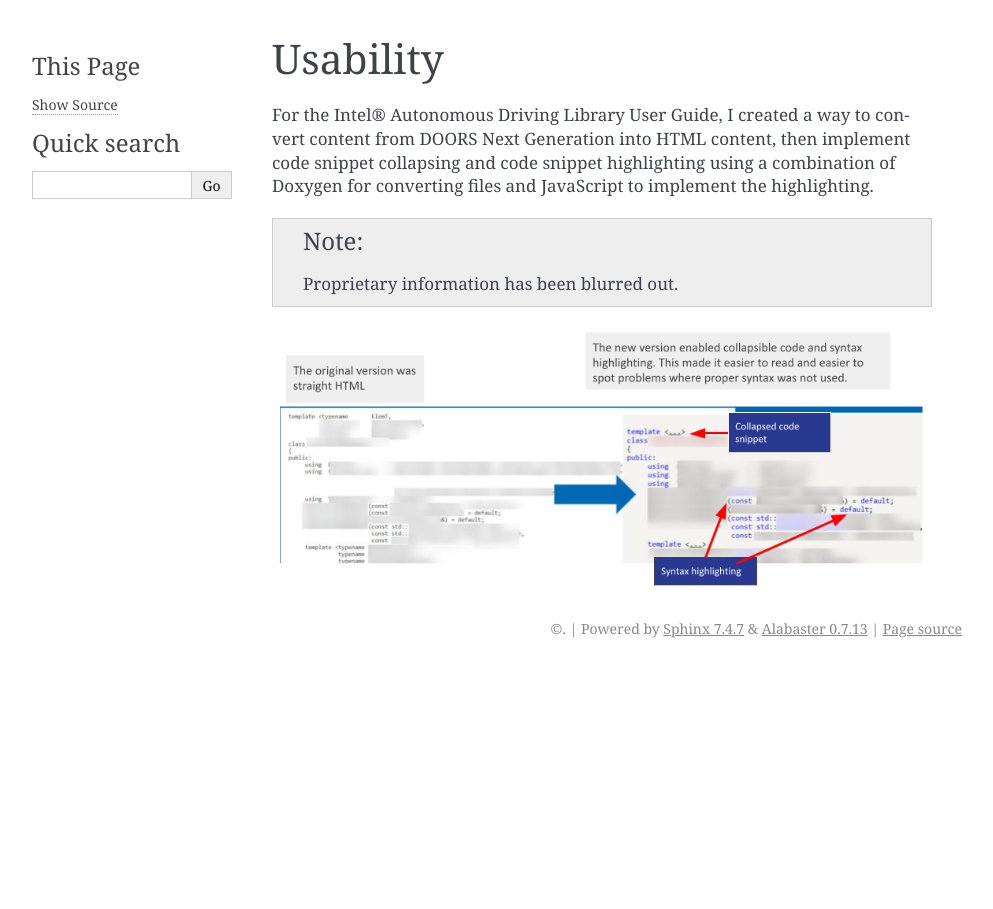
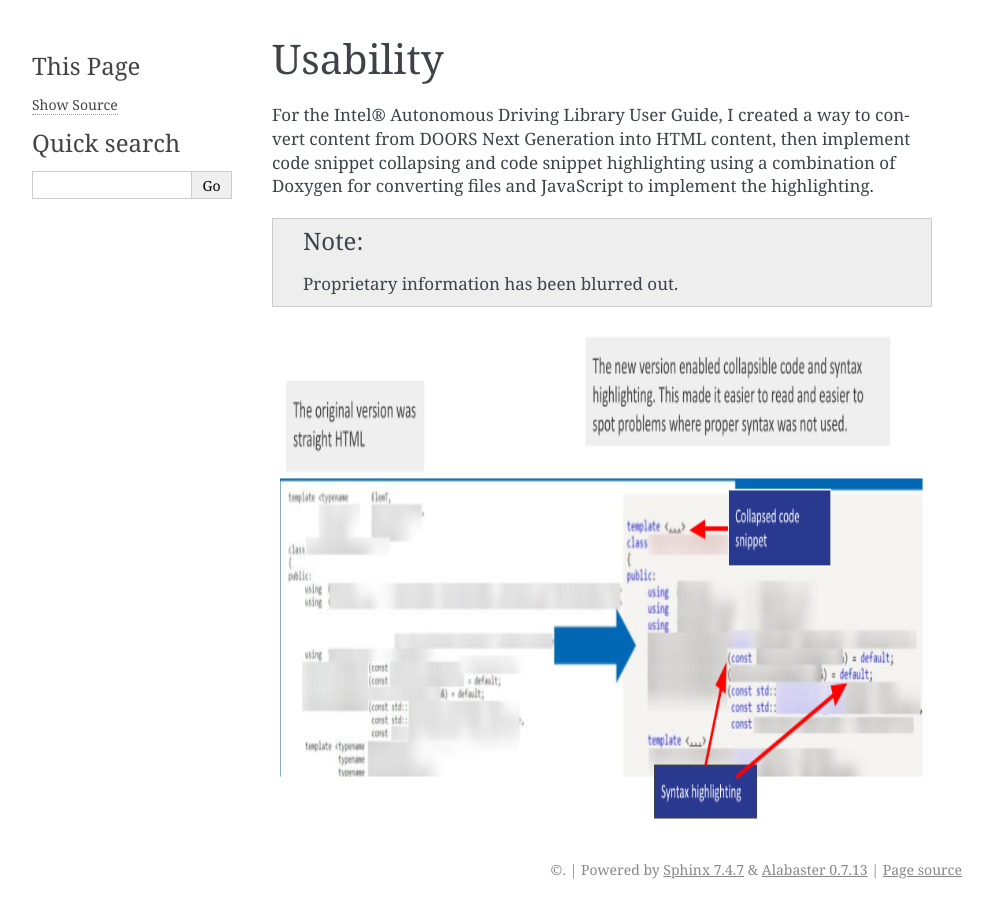
Before and after one commit to bikerben33/portfolio, a Sphinx documentation site: the page built from docs/source/usability.rst, in a window 1280 px wide. Shown: the whole page, without its empty margins (148-1141 px from the left). Built offline with Sphinx 7.4.7, drawn with Linux system fonts in a browser that asks for light colours.

Commit message:
Update usability.rst

```diff
--- a/docs/source/usability.rst
+++ b/docs/source/usability.rst
@@ -13,7 +13,7 @@ for converting files and JavaScript to implement the highlighting.
    Proprietary information has been blurred out.
 
 .. image:: images/usability.png
-   :width: 1000
+   :scale: 150%
    :alt: A side by side example of straight HTML with no syntax highlighting,
          compared to the updated version where I used JavaScript to implement
          syntax highlighting and collapsible code snippets.
```
